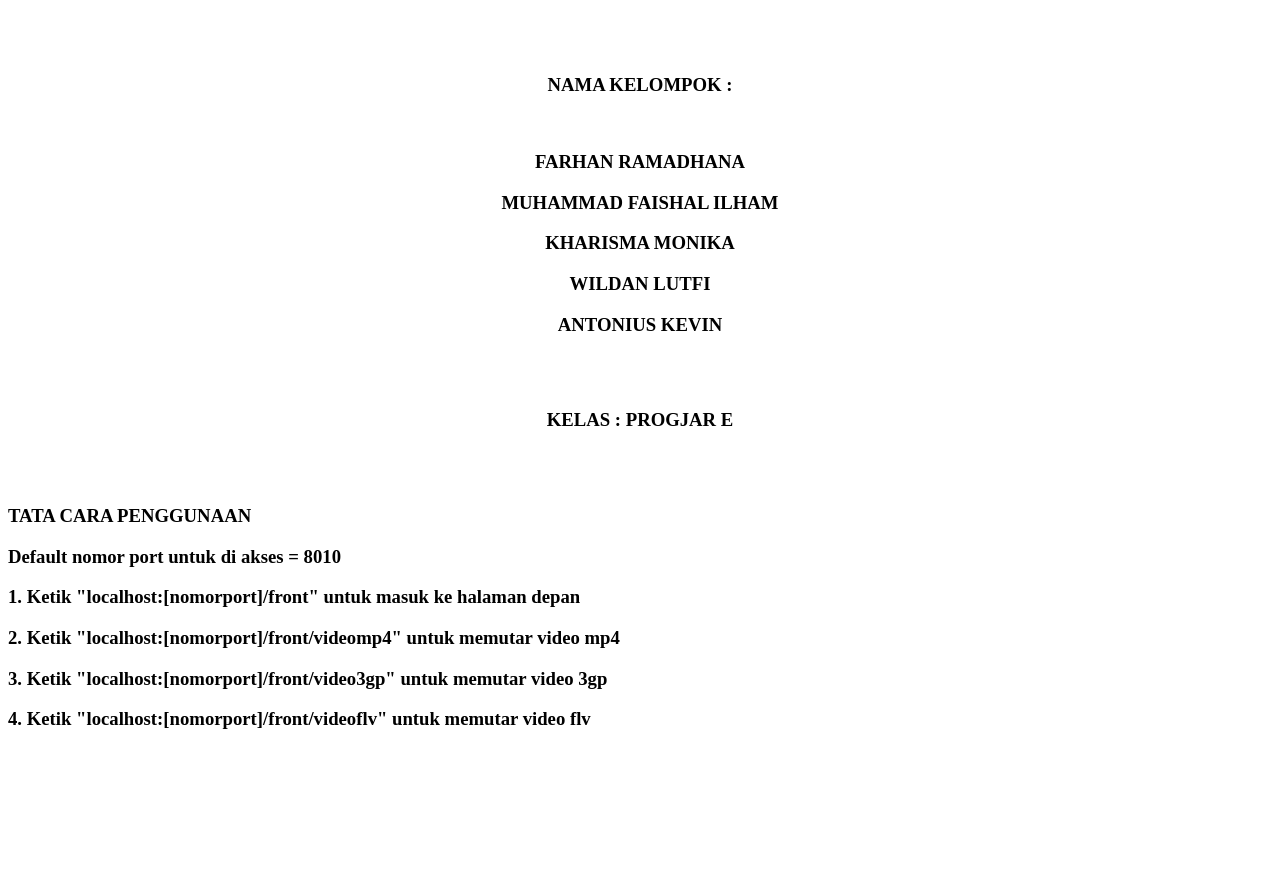
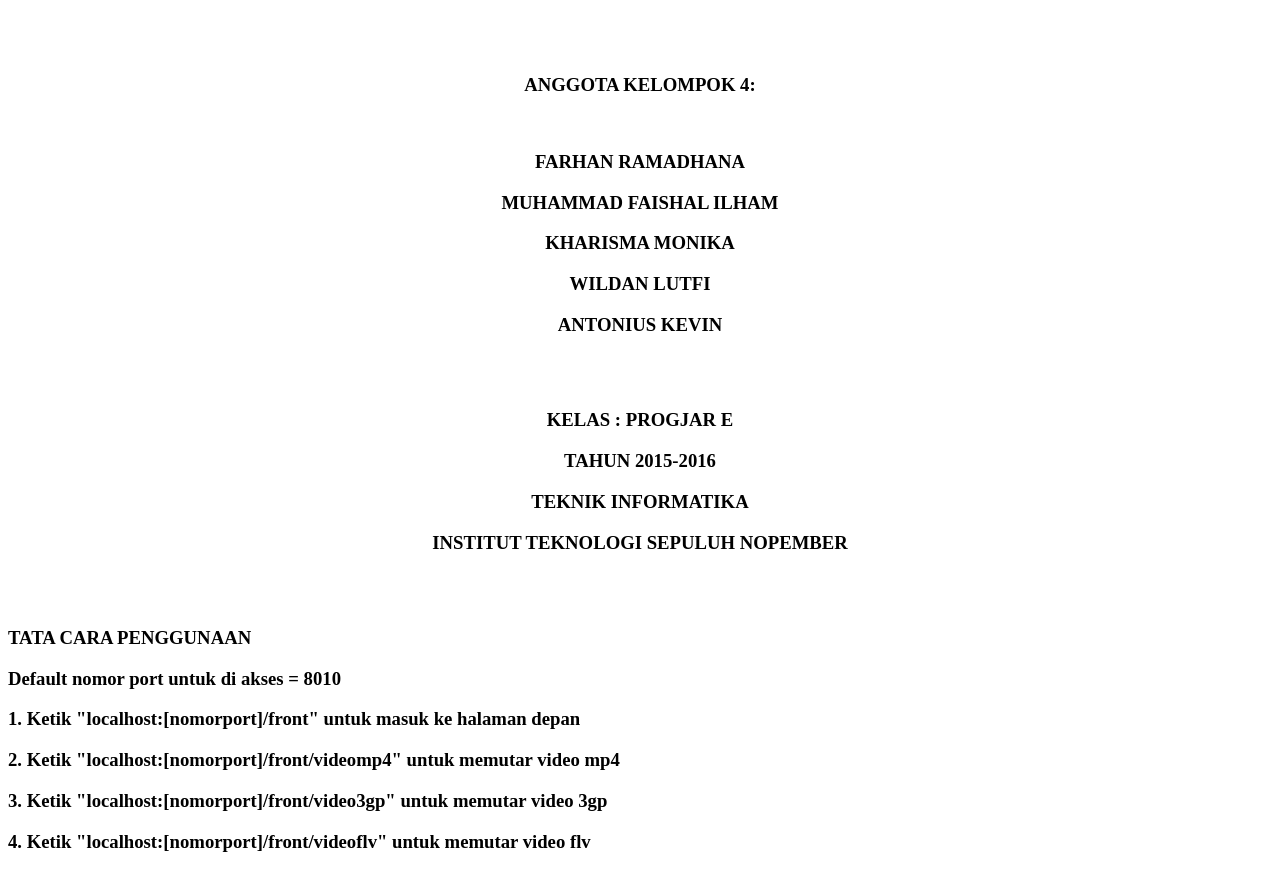
Before and after one commit to faishal15/Load-Balancer-Reverse-Proxy-Kelompok-4-Progjar-E-2016, a plain HTML site: page index.html in a window 1280 px wide. Shown: the part 61-932 px from the top of the page. Before the commit the page ends 810 px from the top, so only its background shows below. Drawn offline with Linux system fonts and the light colour scheme.

Commit message:
editing
mengganti sedikit tampilan

```diff
--- a/index.html
+++ b/index.html
@@ -10,7 +10,7 @@
 	<div>
 		<div>
 			<center>
-			<h3>NAMA KELOMPOK :</h3>
+			<h3>ANGGOTA KELOMPOK 4:</h3>
 			<br>
 			<h3>FARHAN RAMADHANA</h3>
 			<h3>MUHAMMAD FAISHAL ILHAM</h3>
@@ -20,6 +20,9 @@
 			<br>
 			<br>
 			<h3>KELAS : PROGJAR E</h3>
+			<h3>TAHUN 2015-2016</h3>
+			<h3>TEKNIK INFORMATIKA</h3>
+			<h3>INSTITUT TEKNOLOGI SEPULUH NOPEMBER</h3>
 		    	</center>
 			<br>
 			<br>
```
